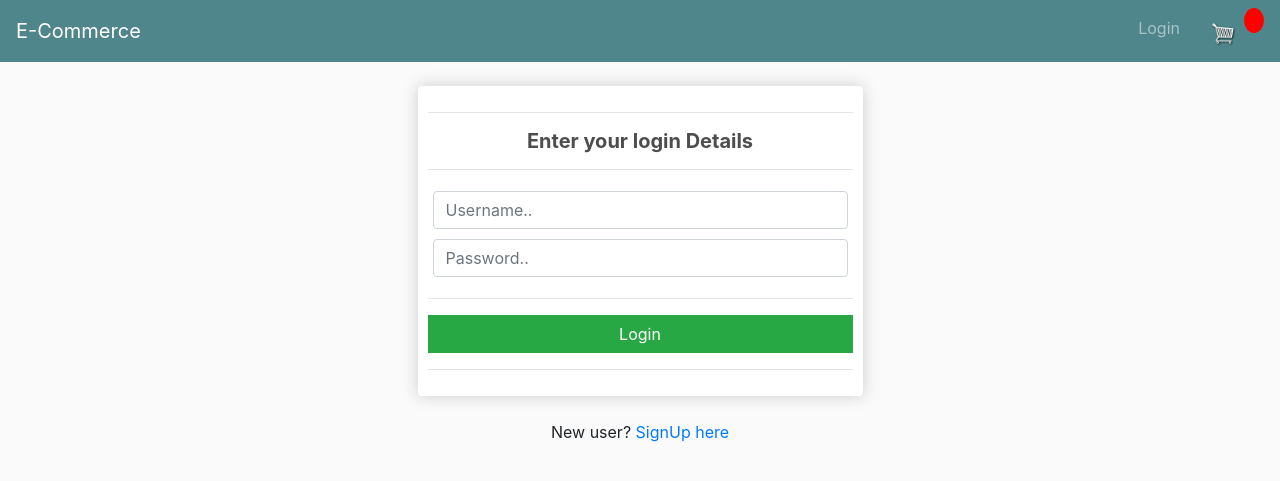
After one commit to Sathya-Narayanan-99/shopp-it, a Django app: page /login/ in a window 1280 px wide. The commit adds this page. Shown: the top 481 px of the page. Run offline with Django 3.2, Linux system fonts and the light colour scheme.

Commit message:
Login, Logout, Registration Functionality

```diff
--- /dev/null
+++ b/static/js/base.js
@@ -0,0 +1,28 @@
+function getCookie(name) {
+    // Split cookie string and get all individual name=value pairs in an array
+    var cookieArr = document.cookie.split(";");
+
+    // Loop through the array elements
+    for(var i = 0; i < cookieArr.length; i++) {
+        var cookiePair = cookieArr[i].split("=");
+
+        /* Removing whitespace at the beginning of the cookie name
+        and compare it with the given string */
+        if(name == cookiePair[0].trim()) {
+            // Decode the cookie value and return
+            return decodeURIComponent(cookiePair[1]);
+        }
+    }
+
+    // Return null if not found
+    return null;
+}
+var cart = JSON.parse(getCookie('cart'));
+
+if (cart == undefined){
+    cart = {}
+    console.log('cart was created!')
+    document.cookie = 'cart=' + JSON.stringify(cart) + ";domain=;path=/;"
+}
+
+console.log(cart);
--- a/static/js/cart.js
+++ b/static/js/cart.js
@@ -6,11 +6,35 @@ for(var i=0; i < updateCartBtn.length; i++){
         var action = this.dataset.action;
 
         if (user === 'AnonymousUser') {
-            console.log('User not logged in');
+            addCookieItem(productId, action)
         }else{
             updateUserItem(productId, action)
         }
     })
+}
+
+function addCookieItem(productId, action){
+    console.log('Not logged in..!');
+
+    if(action == 'add'){
+        if (cart[productId] == undefined){
+            cart[productId] = {'quantity':1};
+        }else{
+            cart[productId]['quantity'] += 1;
+        }
+    }
+
+    if (action == 'remove'){
+        cart[productId]['quantity'] -= 1;
+
+        if(cart[productId]['quantity'] <= 0){
+            console.log('remove item')
+            delete cart[productId];
+        }
+    }
+
+    document.cookie = 'cart=' + JSON.stringify(cart) + ";domain=;path=/;";
+
 }
 
 function updateUserItem(productId, action){
--- a/static/js/checkout.js
+++ b/static/js/checkout.js
@@ -22,7 +22,6 @@ form.addEventListener('submit', function(e){
 })
 
 function submitFormData(){
-    console.log('Payment made');
 
     var userFormData = {
         'name':null,
@@ -68,7 +67,6 @@ function submitFormData(){
     })
 
     .then((data) =>{
-        console.log('success:', data);
         alert("Transaction Completed");
         window.location.href = storeUrl
     })
--- a/store/templates/store/base.html
+++ b/store/templates/store/base.html
@@ -19,6 +19,8 @@
         var user = '{{request.user}}'
         var csrftoken = '{{csrf_token}}'
     </script>
+
+    <script src="{% static 'js/base.js' %}"></script>
 </head>
 <body>
 
@@ -30,13 +32,20 @@
 
         <div class="collapse navbar-collapse" id="navbarSupportedContent">
             <ul class="navbar-nav mr-auto">
+                {% if user.is_authenticated and user.is_staff %}
                 <li class="nav-item">
-                    <a class="nav-link" href="{% url 'store' %}">Store</a>
+                    <a class="nav-link" href="{% url 'admin:index' %}">Admin</a>
                 </li>
+                {% endif %}
             </ul>
             <div class="form-inline my-2 my-lg-0">
                 <div class="navbar-nav">
-                    <a class="nav-link" href="#">Login</a>
+
+                    {% if user.is_authenticated %}
+                    <a class="nav-link" href="{% url 'logout' %}">Logout</a>
+                    {% else %}
+                    <a class="nav-link" href="{% url 'login' %}">Login</a>
+                    {% endif %}
                     <a class="nav-link" href="{% url 'cart' %}">
                         <img class="chg-quantity" id="cart-icon" src="{% static 'images/cart.png' %}" alt="">
                     </a>
--- /dev/null
+++ b/store/templates/store/login.html
@@ -0,0 +1,36 @@
+{% extends 'store/base.html' %}
+{% load static %}
+
+{% block content %}
+    <div class="row justify-content-center">
+        <div class="col-lg-5">
+            <div class="box-element" >
+                <hr>
+                <h5 style="text-align: center;"><strong>Enter your login Details</strong></h5>
+                <hr>
+
+                <form id="login-form" method="POST">
+
+                    {% csrf_token %}
+
+                    <div class="form-field ">
+                        <input style="width: 415px;" class="form-control" name="username" type="text" placeholder="Username..">
+                    </div>
+
+                    <br>
+
+                    <div class="form-field">
+                        <input style="width: 415px;" class="form-control" name="password" type="password" placeholder="Password..">
+                    </div>
+
+                    <hr>
+                    <input id="form-button" class="btn btn-success btn-block" type="submit" value="Login">
+                    <hr>
+                </form>
+            </div>
+            <br>
+            <p style="text-align: center;">New user? <a href="{% url 'register' %}"> SignUp here</a></p>
+        </div>
+    </div>
+
+{% endblock content %}
--- a/store/urls.py
+++ b/store/urls.py
@@ -5,6 +5,9 @@ urlpatterns = [
     path('',views.store,name='store'),
     path('cart/', views.cart, name='cart'),
     path('checkout/', views.checkout, name='checkout'),
+    path('login/',views.user_login, name='login'),
+    path('logout/', views.user_logout, name='logout'),
+    path('register/',views.user_register, name='register'),
 
     path('update_item/', views.updateItem, name='update_item'),
     path('process_order/', views.processOrder, name='process_order'),
--- a/store/views.py
+++ b/store/views.py
@@ -1,6 +1,11 @@
 from django.shortcuts import render
 
-from django.http import JsonResponse
+from django.urls import reverse
+
+from django.contrib.auth.models import User
+from django.contrib.auth import authenticate, login, logout
+
+from django.http import JsonResponse, HttpResponse, HttpResponseRedirect
 import json
 
 import datetime
@@ -38,6 +43,9 @@ def cart(request):
 
 
     else:
+
+        cart = json.loads(request.COOKIES['cart'])
+        print('cart:', cart)
         items = []
         order = {'get_cart_items':0, 'get_cart_total':0, 'shipping':False}
 
@@ -65,6 +73,49 @@ def checkout(request):
     context = {'items':items, 'order':order, 'cartItems':cartItems}
 
     return render(request,"store/checkout.html",context)
+
+def user_login(request):
+    if request.method == 'POST':
+        username = request.POST.get('username')
+        password = request.POST.get('password')
+
+        user = authenticate(username=username, password=password)
+
+        if user:
+            if user.is_active:
+                login(request,user)
+                return HttpResponseRedirect(reverse('store'))
+
+            else:
+                return HttpResponse("User account not active")
+
+        else:
+            return HttpResponse("Invalid credetentials")
+    else:
+        return render(request,'store/login.html',{})
+
+def user_logout(request):
+    logout(request)
+    return HttpResponseRedirect(reverse('store'))
+
+def user_register(request):
+    if request.method == 'POST':
+        username = request.POST.get('username')
+        email = request.POST.get('email')
+        name = request.POST.get('name')
+        password = request.POST.get('password')
+
+        user = User(is_superuser=False, is_staff=False, username=username, email=email)
+        user.set_password(password)
+        user.save()
+
+        print(user.id)
+        customer = Customer(user=user, name=name, email=email)
+        customer.save()
+
+        return HttpResponseRedirect(reverse('store'))
+    else:
+        return render(request, 'store/register.html', {})
 
 def updateItem(request):
     data = json.loads(request.body)
```
Also changed, not shown: store/templates/store/register.html (added, +36 -0 lines), db.sqlite3, static/images/remove.png (added).
